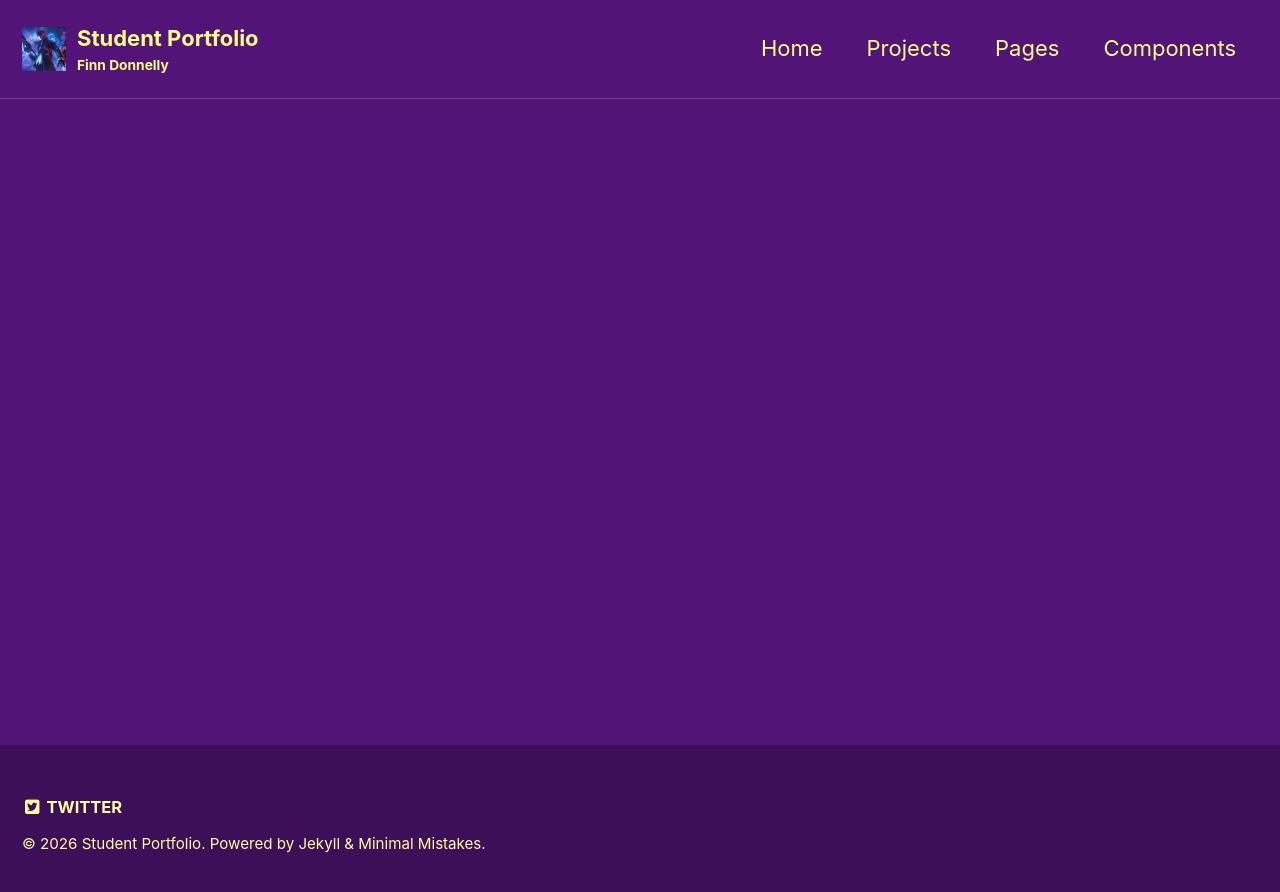
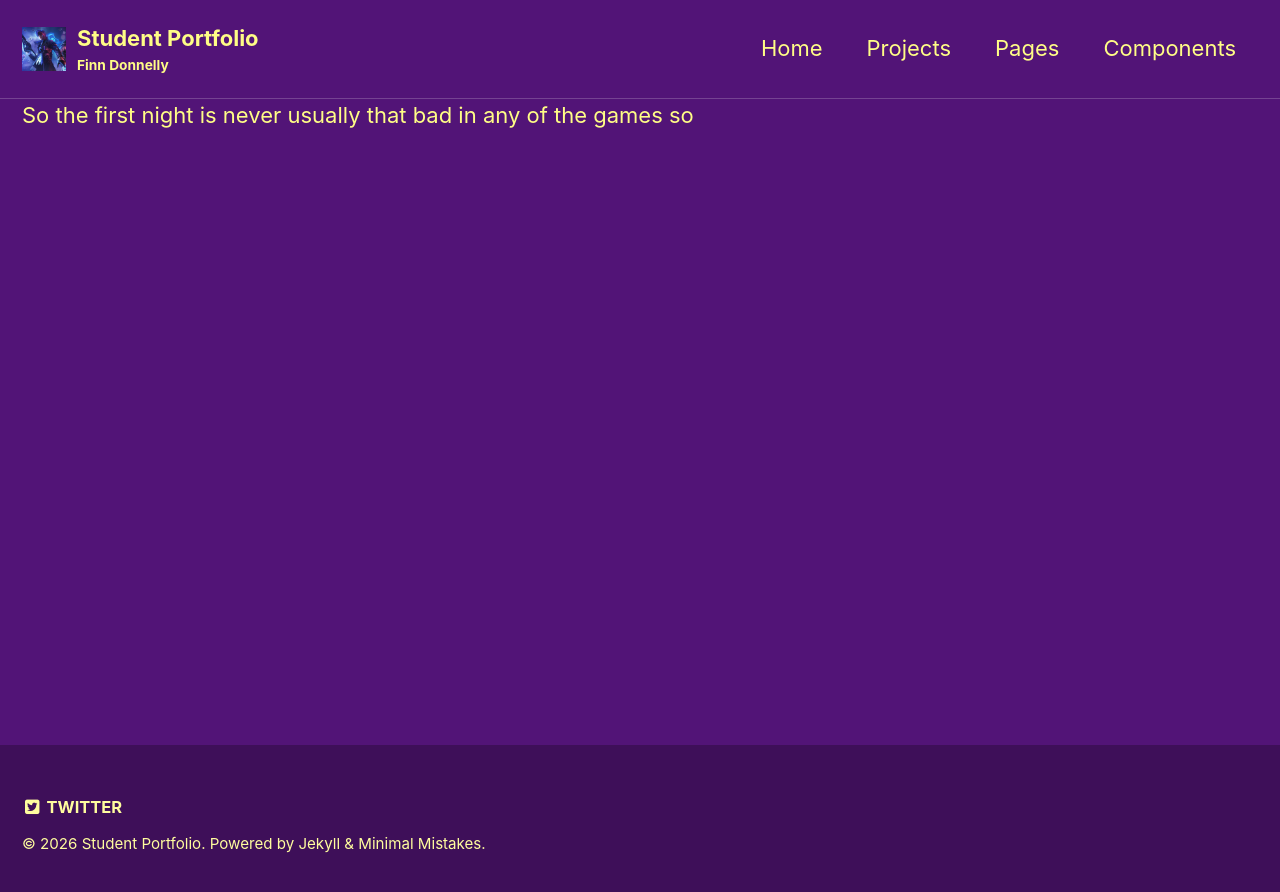
Before and after one commit to Ickle1790/Ickle1790.github.io, a Jekyll site: the page built from _pages/about-me.md, in a window 1280 px wide. Shown: the top 892 px of the page. Built offline with Jekyll 4.4.1, drawn with Linux system fonts in a browser that asks for light colours.

Commit message:
Add introductory sentence to about me page

```diff
--- a/_pages/about-me.md
+++ b/_pages/about-me.md
@@ -3,3 +3,4 @@ title: "About Me"
 layout: default
 permalink: /about-me/
 ---
+So the first night is never usually that bad in any of the games so
```
